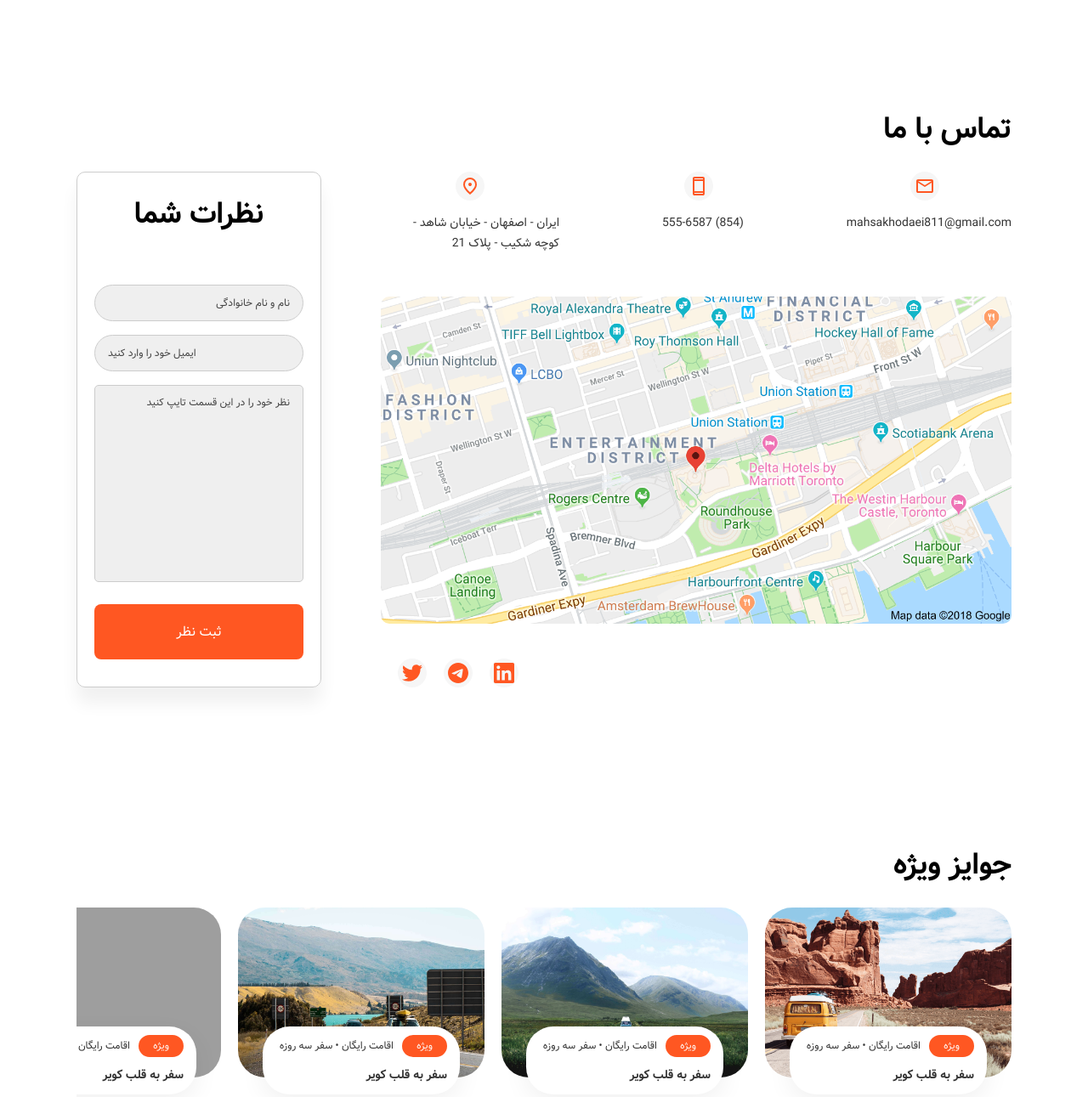
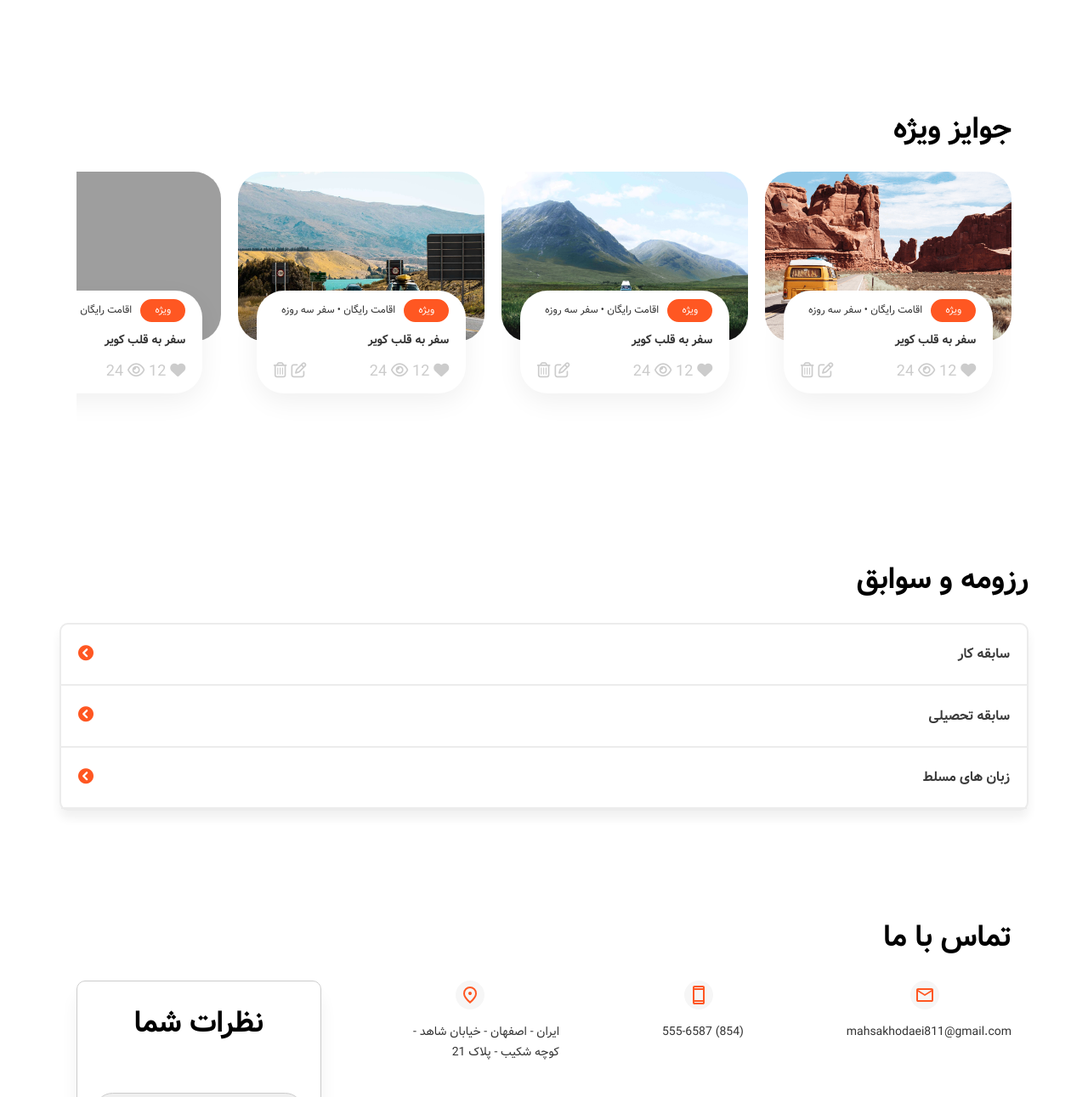
Before and after one commit to Mahsakhodaei/Tap30-demo-source, a plain HTML site: page index.html in a window 1280 px wide. Shown: the part 3186-4477 px from the top of the page at 85% size. Drawn offline with nearby package versions, Linux system fonts and the light colour scheme; grey boxes are pictures that could not be loaded.

Commit message:
added accordion section

```diff
--- a/css/style.css
+++ b/css/style.css
@@ -834,9 +834,9 @@ textarea {
   background-color: #fff;
   box-shadow: 0 10px 30px rgba(0, 0, 0, 0.06);
   border-radius: 32px;
-  padding: 1rem 1.5rem;
+  padding: 1rem 2rem;
   transform: translateY(-60px);
-  width: 80%;
+  width: 85%;
 }
 .slide__header {
   display: flex;
@@ -856,3 +856,55 @@ textarea {
   font-weight: 700;
   margin-top: 1rem;
 }
+.slide__detail .slide__icons {
+  display: flex;
+  justify-content: space-between;
+  margin-top: 1rem;
+  color: #ccc;
+}
+/* ACCORDION SECTION */
+.accordion__header {
+  display: flex;
+  justify-content: space-between;
+  align-items: center;
+  cursor: pointer;
+  padding: 2rem 2rem;
+  border-bottom: 2px solid #ececec;
+}
+.accordion__heading {
+  margin: 0;
+  font-size: 1.6rem;
+  color: #3a3a3a;
+}
+.accordion__content {
+  border-radius: 5px;
+  max-height: 0;
+  overflow: hidden;
+  opacity: 0;
+  transition: all 0.4s ease-out;
+}
+.accordion__content p {
+  font-size: 1.6rem;
+  margin-top: 1rem;
+}
+.accordion__expanded .accordion__content {
+  max-height: 100vh;
+  opacity: 1;
+  padding: 1rem 4rem;
+}
+
+.accordion__header i {
+  color: var(--color-primary);
+  font-size: 1.8rem;
+  transform: rotate();
+  transition: all 0.3s ease-in-out;
+}
+.accordion__expanded .accordion__header i {
+  transform: rotate(-90deg);
+}
+.accordion-wrapper {
+  background-color: #fff;
+  border-radius: 10px;
+  border: 2px solid #ececec;
+  box-shadow: 0 9px 12px rgba(0, 0, 0, 0.06);
+}
--- a/index.html
+++ b/index.html
@@ -7,6 +7,13 @@
     <link rel="stylesheet" href="./css/fonts.css" />
     <link rel="stylesheet" href="./css/style.css" />
     <link href="https://unpkg.com/aos@2.3.1/dist/aos.css" rel="stylesheet" />
+    <link
+      rel="stylesheet"
+      href="https://cdnjs.cloudflare.com/ajax/libs/font-awesome/6.0.0-beta2/css/all.min.css"
+      integrity="sha512-YWzhKL2whUzgiheMoBFwW8CKV4qpHQAEuvilg9FAn5VJUDwKZZxkJNuGM4XkWuk94WCrrwslk8yWNGmY1EduTA=="
+      crossorigin="anonymous"
+      referrerpolicy="no-referrer"
+    />
     <title>Tapsi Demo</title>
   </head>
   <body>
@@ -343,6 +350,167 @@
         </div>
       </div>
     </section>
+    <!-- travell -->
+    <section class="container block">
+      <h2 class="block-heading">جوایز ویژه</h2>
+      <div class="travell">
+        <div class="travell__slides">
+          <div class="travell__slide">
+            <div class="slide__img">
+              <img src="./assets/images/travell.png" alt="travell image" />
+            </div>
+            <div class="slide__detail">
+              <div class="slide__header">
+                <span class="badge badge--primary">ویژه</span>
+                <p>اقامت رایگان &bull; سفر سه روزه</p>
+              </div>
+              <p class="slide__title">سفر به قلب کویر</p>
+              <div class="slide__icons">
+                <div class="">
+                  <i class="fas fa-heart"></i>
+                  <span>12</span>
+                  <i class="far fa-eye"></i>
+                  <span>24</span>
+                </div>
+                <div>
+                  <i class="far fa-edit"></i>
+                  <i class="far fa-trash-alt"></i>
+                </div>
+              </div>
+            </div>
+          </div>
+
+          <div class="travell__slide">
+            <div class="slide__img">
+              <img src="./assets/images/travell-2.jpg" alt="travell image" />
+            </div>
+            <div class="slide__detail">
+              <div class="slide__header">
+                <span class="badge badge--primary">ویژه</span>
+                <p>اقامت رایگان &bull; سفر سه روزه</p>
+              </div>
+              <p class="slide__title">سفر به قلب کویر</p>
+              <div class="slide__icons">
+                <div class="">
+                  <i class="fas fa-heart"></i>
+                  <span>12</span>
+                  <i class="far fa-eye"></i>
+                  <span>24</span>
+                </div>
+                <div>
+                  <i class="far fa-edit"></i>
+                  <i class="far fa-trash-alt"></i>
+                </div>
+              </div>
+            </div>
+          </div>
+
+          <div class="travell__slide">
+            <div class="slide__img">
+              <img src="./assets/images/travell-3.jpg" alt="travell image" />
+            </div>
+            <div class="slide__detail">
+              <div class="slide__header">
+                <span class="badge badge--primary">ویژه</span>
+                <p>اقامت رایگان &bull; سفر سه روزه</p>
+              </div>
+              <p class="slide__title">سفر به قلب کویر</p>
+              <div class="slide__icons">
+                <div class="">
+                  <i class="fas fa-heart"></i>
+                  <span>12</span>
+                  <i class="far fa-eye"></i>
+                  <span>24</span>
+                </div>
+                <div>
+                  <i class="far fa-edit"></i>
+                  <i class="far fa-trash-alt"></i>
+                </div>
+              </div>
+            </div>
+          </div>
+
+          <div class="travell__slide">
+            <div class="slide__img">
+              <img src="./assets/images/travell-4.jpg" alt="travell image" />
+            </div>
+            <div class="slide__detail">
+              <div class="slide__header">
+                <span class="badge badge--primary">ویژه</span>
+                <p>اقامت رایگان &bull; سفر سه روزه</p>
+              </div>
+              <p class="slide__title">سفر به قلب کویر</p>
+              <div class="slide__icons">
+                <div class="">
+                  <i class="fas fa-heart"></i>
+                  <span>12</span>
+                  <i class="far fa-eye"></i>
+                  <span>24</span>
+                </div>
+                <div>
+                  <i class="far fa-edit"></i>
+                  <i class="far fa-trash-alt"></i>
+                </div>
+              </div>
+            </div>
+          </div>
+        </div>
+      </div>
+    </section>
+    <!-- accordion -->
+    <section class="container">
+      <h2 class="block-heading">رزومه و سوابق</h2>
+      <div class="accordion-wrapper">
+        <div class="accordion">
+          <header class="accordion__header">
+            <h2 class="accordion__heading">سابقه کار</h2>
+            <span>
+              <i class="fas fa-chevron-circle-left"></i>
+            </span>
+          </header>
+          <div class="accordion__content">
+            <p>
+              ورم ایپسوم متن ساختگی با تولید سادگی نامفهوم از صنعت چاپ و با
+              استفاده از طراحان گرافیک است. چاپگرها و متون بلکه روزنامه و مجله
+              در ستون و سطرآنچنان که لازم است و برای شرایط فعلی تکنولوژی مورد
+              نیاز و کاربردهای متنوع با هدف بهبود ابزارهای کاربردی می باشد.
+            </p>
+          </div>
+        </div>
+        <div class="accordion">
+          <header class="accordion__header">
+            <h2 class="accordion__heading">سابقه تحصیلی</h2>
+            <span>
+              <i class="fas fa-chevron-circle-left"></i>
+            </span>
+          </header>
+          <div class="accordion__content">
+            <p>
+              ورم ایپسوم متن ساختگی با تولید سادگی نامفهوم از صنعت چاپ و با
+              استفاده از طراحان گرافیک است. چاپگرها و متون بلکه روزنامه و مجله
+              در ستون و سطرآنچنان که لازم است و برای شرایط فعلی تکنولوژی مورد
+              نیاز و کاربردهای متنوع با هدف بهبود ابزارهای کاربردی می باشد.
+            </p>
+          </div>
+        </div>
+        <div class="accordion">
+          <header class="accordion__header">
+            <h2 class="accordion__heading">زبان های مسلط</h2>
+            <span>
+              <i class="fas fa-chevron-circle-left"></i>
+            </span>
+          </header>
+          <div class="accordion__content">
+            <p>
+              ورم ایپسوم متن ساختگی با تولید سادگی نامفهوم از صنعت چاپ و با
+              استفاده از طراحان گرافیک است. چاپگرها و متون بلکه روزنامه و مجله
+              در ستون و سطرآنچنان که لازم است و برای شرایط فعلی تکنولوژی مورد
+              نیاز و کاربردهای متنوع با هدف بهبود ابزارهای کاربردی می باشد.
+            </p>
+          </div>
+        </div>
+      </div>
+    </section>
     <!-- contact us -->
     <section class="container block">
       <h2 class="block-heading">تماس با ما</h2>
@@ -420,75 +588,7 @@
         </div>
       </div>
     </section>
-    <!-- travell -->
-    <section class="container block">
-      <h2 class="block-heading">جوایز ویژه</h2>
-      <div class="travell">
-        <div class="travell__slides">
-          <div class="travell__slide">
-            <div class="slide__img">
-              <img src="./assets/images/travell.png" alt="travell image" />
-            </div>
-            <div class="slide__detail">
-              <div class="slide__header">
-                <span class="badge badge--primary">ویژه</span>
-                <p>اقامت رایگان &bull; سفر سه روزه</p>
-              </div>
-              <p class="slide__title">سفر به قلب کویر</p>
-              <div class="slide__icons">
-                <div>
-                  <i></i>
-                  <i></i>
-                </div>
-                <div>
-                  <i></i>
-                  <i></i>
-                </div>
-              </div>
-            </div>
-          </div>
 
-          <div class="travell__slide">
-            <div class="slide__img">
-              <img src="./assets/images/travell-2.jpg" alt="travell image" />
-            </div>
-            <div class="slide__detail">
-              <div class="slide__header">
-                <span class="badge badge--primary">ویژه</span>
-                <p>اقامت رایگان &bull; سفر سه روزه</p>
-              </div>
-              <p class="slide__title">سفر به قلب کویر</p>
-            </div>
-          </div>
-
-          <div class="travell__slide">
-            <div class="slide__img">
-              <img src="./assets/images/travell-3.jpg" alt="travell image" />
-            </div>
-            <div class="slide__detail">
-              <div class="slide__header">
-                <span class="badge badge--primary">ویژه</span>
-                <p>اقامت رایگان &bull; سفر سه روزه</p>
-              </div>
-              <p class="slide__title">سفر به قلب کویر</p>
-            </div>
-          </div>
-
-          <div class="travell__slide">
-            <div class="slide__img">
-              <img src="./assets/images/travell-4.jpg" alt="travell image" />
-            </div>
-            <div class="slide__detail">
-              <div class="slide__header">
-                <span class="badge badge--primary">ویژه</span>
-                <p>اقامت رایگان &bull; سفر سه روزه</p>
-              </div>
-              <p class="slide__title">سفر به قلب کویر</p>
-            </div>
-          </div>
-        </div>
-      </div>
-    </section>
     <!-- footer -->
     <footer class="main-footer">
       <div class="container footer">
```
Also changed, not shown: components/accordion.html (added, +53 -0 lines).
